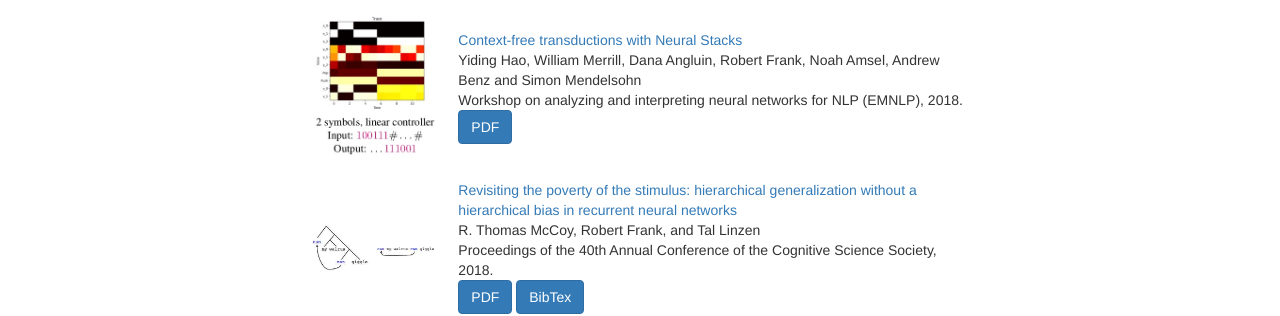
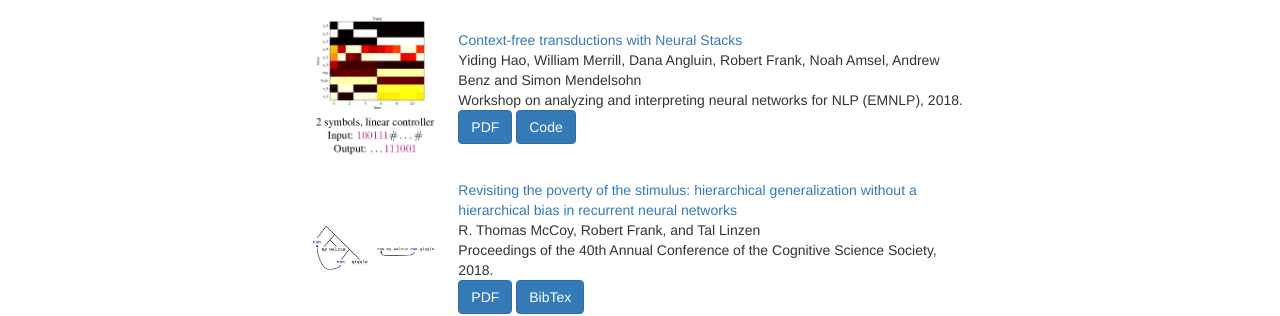
Before and after one commit to clay-lab/clay-lab.github.io, a Jekyll site: the page built from publications.md, in a window 1280 px wide. Shown: the part 246-562 px from the top of the page. Built offline with Jekyll 4.4.1, drawn with Linux system fonts in a browser that asks for light colours.

```diff
--- a/_data/papers.yml
+++ b/_data/papers.yml
@@ -3,6 +3,7 @@
       authors: "Yiding Hao, William Merrill, Dana Angluin, Robert Frank, Noah Amsel, Andrew Benz and Simon Mendelsohn"
       conference: "Workshop on analyzing and interpreting neural networks for NLP (EMNLP), 2018."
       pdf : "/papers/neural-stacks.pdf"
+      code : "https://github.com/viking-sudo-rm/StackNN"
       image: "/images/stack.jpg"
 
     - title: "Revisiting the poverty of the stimulus: hierarchical generalization without a hierarchical bias in recurrent neural networks"
```
